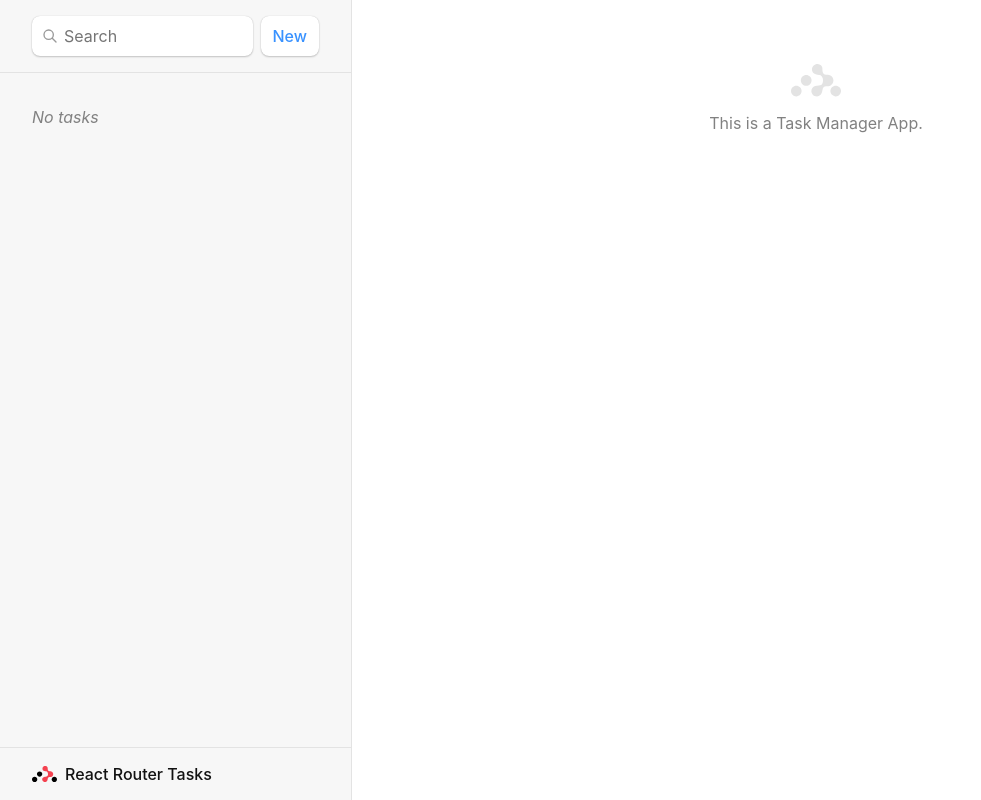
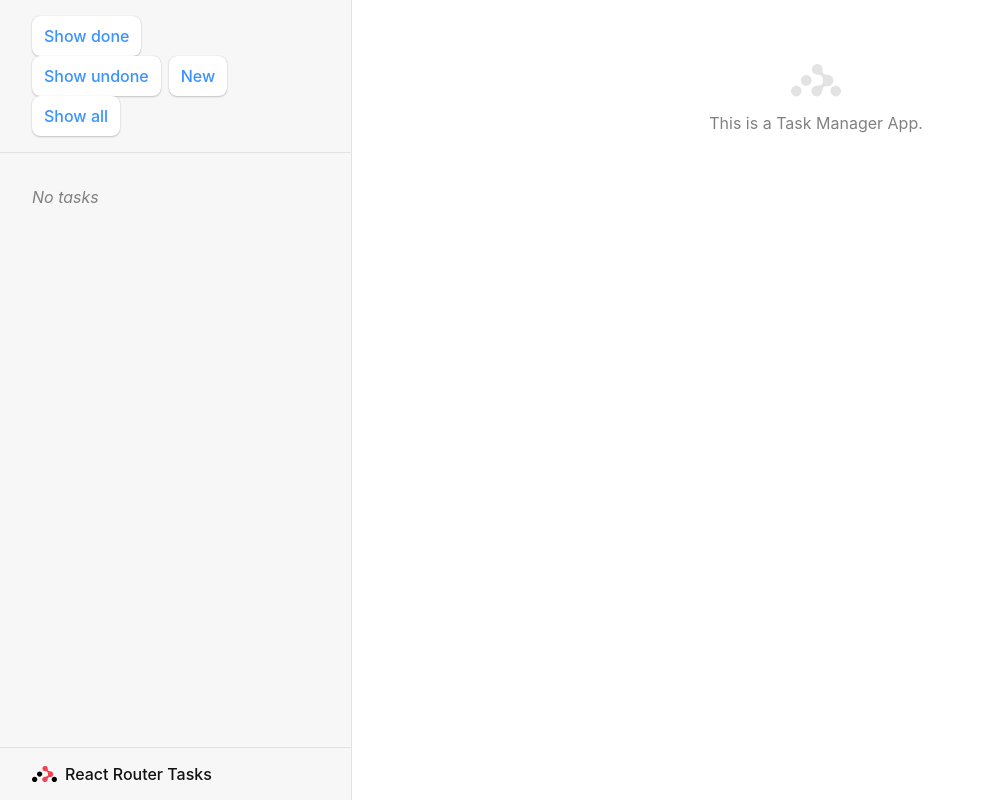
Before and after one commit to CaptainEmil/react-task-management-app, a React app: page / in a window 1280 px wide. Shown: the whole page, without its empty margins (0-981 px from the left). Built offline with nearby package versions, Linux system fonts and the light colour scheme.

Commit message:
added functional filtering button and fixed isDone checkbox

```diff
--- a/src/routes/root.tsx
+++ b/src/routes/root.tsx
@@ -1,7 +1,7 @@
 import { Form, Outlet, useLoaderData, redirect, NavLink, useNavigation, useSubmit, } from "react-router-dom";
 import { getTasks, createTask } from "../tasks";
 import TaskType from "src/types/Task";
-import { useEffect } from "react";
+import { useEffect, useState } from "react";
 
 export async function action(): Promise<Response> {
 	const task = await createTask();
@@ -24,9 +24,10 @@ export async function loader({ request }: loaderProps): Promise<{ tasks: TaskTyp
 }
 
 const Root = () => {
+	const [filterType, setFiltertype] = useState('all');
 	const { tasks, q } = useLoaderData() as { tasks: TaskType[], q: string };
 	const navigation = useNavigation();
-	const submit = useSubmit();
+
 
 	const searching =
 		navigation.location &&
@@ -34,9 +35,9 @@ const Root = () => {
 			"q"
 		);
 
-	useEffect(() => {
-		(document.getElementById("q") as HTMLInputElement)!.value = q;
-	}, [q]);
+	// useEffect(() => {
+	// 	(document.getElementById("q") as HTMLInputElement)!.value = q;
+	// }, [q]);
 
 	return (
 		<>
@@ -44,21 +45,17 @@ const Root = () => {
 				<h1>React Router Tasks</h1>
 				<div>
 					<Form id="search-form" role="search">
-						<input
-							id="q"
-							className={searching ? "loading" : ""}
-							aria-label="Search tasks"
-							placeholder="Search"
-							type="search"
-							name="q"
-							defaultValue={q}
-							onChange={(event) => {
-								const isFirstSearch = q == null;
-								submit(event.currentTarget.form, {
-									replace: !isFirstSearch,
-								});
-							}}
-						/>
+						<button onClick={() => {
+							setFiltertype("done");
+						}}>Show done</button>
+						<br />
+						<button onClick={() => {
+							setFiltertype("undone");
+						}}>Show undone</button>
+						<br />
+						<button onClick={() => {
+							setFiltertype("all");
+						}}>Show all</button>
 						<div
 							id="search-spinner"
 							aria-hidden
@@ -76,7 +73,19 @@ const Root = () => {
 				<nav>
 					{tasks.length ? (
 						<ul>
-							{tasks.map((task) => (
+							{tasks
+								.filter((task) => {
+									switch (filterType) {
+										case "all":
+											return task;
+										case "done":
+											return task.isDone==true? task: undefined;
+										case "undone":
+											return task.isDone==false? task: undefined;
+									}
+
+								})
+								.map((task) => (
 									<li key={task.id}>
 										<NavLink
 											to={`tasks/${task.id}`}
@@ -96,7 +105,7 @@ const Root = () => {
 												<i>No Name</i>
 											)}
 											{" "}
-										{task.isDone? <span>Done</span>:<span>Undone</span>}
+											{task.isDone ? <span>Done</span> : <span>Undone</span>}
 										</NavLink>
 									</li>
 								))}
--- a/src/routes/task.tsx
+++ b/src/routes/task.tsx
@@ -95,7 +95,7 @@ const IsDone = ({ task }: IsDoneProps) => {
 				type="checkbox"
 				name="isDone"
 				value={isDone ? "false" : "true"}
-				defaultChecked={isDone ? true : false}
+				defaultChecked={isDone ? false : true}
 				onInput={handleInput}
 				aria-label={
 					isDone
--- a/src/tasks.ts
+++ b/src/tasks.ts
@@ -89,6 +89,6 @@ async function fakeNetwork(key?: string): Promise<Promise<undefined> | undefined
 	fakeCache[key as string] = true;
 
 	return new Promise(res => {
-		setTimeout(res, Math.random() * 800);
+		setTimeout(res, Math.random() * 500);
 	});
 }
```
Also changed, not shown: src/App.tsx (deleted, +0 -12 lines). Lines whose indentation alone changed are shown as unchanged.
